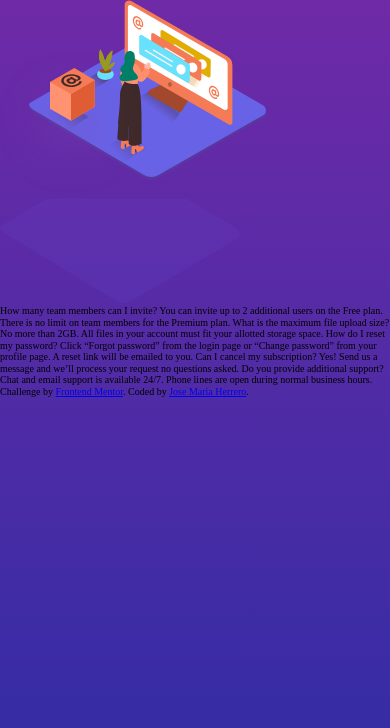
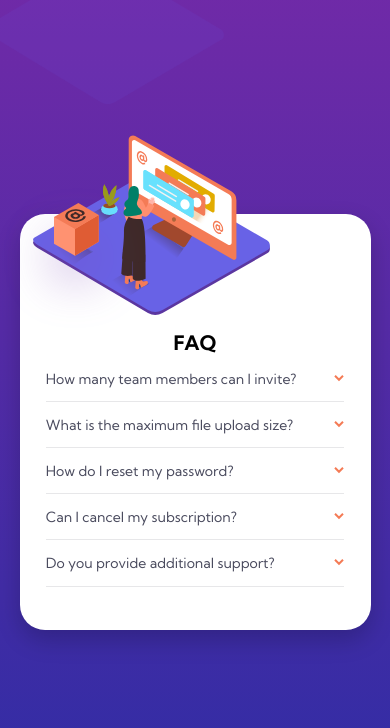
Before and after one commit to Frontend-Mentor-Jmhs11/faq-accordion-card, a plain HTML site: page index.html in a window 390 px wide. Drawn offline with Linux system fonts and the light colour scheme.

Commit message:
Mobile Finished

```diff
--- a/css/styles.css
+++ b/css/styles.css
@@ -10,6 +10,15 @@ html {
     box-sizing: inherit;
 }
 
+hr {
+    display: block;
+    height: 1px;
+    border: 0;
+    border-top: 1px solid hsl(240, 5%, 91%);
+    margin: 1em 0;
+    padding: 0;
+}
+
 body {
     background: hsl(273, 60%, 41%);
     background: -moz-linear-gradient(top, hsl(273, 60%, 41%) 0%, hsl(240, 57%, 41%) 100%);
@@ -18,6 +27,88 @@ body {
     background: -o-linear-gradient(top, hsl(273, 60%, 41%) 0%, hsl(240, 57%, 41%) 100%);
     background: -ms-linear-gradient(top, hsl(273, 60%, 41%) 0%, hsl(240, 57%, 41%) 100%);
     background: linear-gradient(to bottom, hsl(273, 60%, 41%) 0%, hsl(240, 57%, 41%) 100%);
-    filter: progid:DXImageTransform.Microsoft.gradient( startColorstr='#6f2aa8', endColorstr='#2d2da6', GradientType=0 );
+    filter: progid: DXImageTransform.Microsoft.gradient( startColorstr='#6f2aa8', endColorstr='#2d2da6', GradientType=0);
     height: 100vh;
+    font-family: 'Kumbh Sans', sans-serif;
+    font-size: 1.2rem;
+    font-weight: 400;
+    display: flex;
+    justify-content: center;
+    align-items: center;
 }
+
+.card {
+    padding: 10rem 0 3rem;
+    background-color: white;
+    width: 90%;
+    box-shadow: 0 10px 25px rgba(0, 0, 0, 0.2);
+    border-radius: 25px;
+}
+
+.image-container {
+    position: relative;
+}
+
+.image,
+.image__shadow {
+    position: absolute;
+    top: 16%;
+    margin: 0 auto;
+    margin-left: -4%;
+}
+
+.image {
+    z-index: 1;
+}
+
+.image__shadow {
+    top: 27%;
+    left: 21%;
+    z-index: 0;
+}
+
+.card__title {
+    font-size: 2rem;
+    text-align: center;
+}
+
+.card__item {
+    width: 85%;
+    margin: 0 auto;
+    position: relative;
+}
+
+.item__title {
+    font-weight: 400;
+    color: hsl(237, 12%, 33%);
+}
+
+.item__title:active {
+    color: hsl(14, 88%, 65%);
+}
+
+.item__image {
+    position: absolute;
+    top: 4px;
+    right: 0px;
+    transition: all .5s ease-in-out;
+}
+
+.item__description {
+    color: hsl(240, 6%, 50%);
+    display: none;
+}
+
+@media (min-width: 375px) {
+    .image {
+        left: 5%;
+    }
+    .image__shadow {
+        top: 0;
+        left: 0;
+    }
+}
+
+.attribution {
+    display: none;
+}
--- a/index.html
+++ b/index.html
@@ -1,47 +1,70 @@
 <!DOCTYPE html>
 <html lang="en">
+
 <head>
     <meta charset="UTF-8">
-	<meta name="viewport" content="width=device-width, initial-scale=1.0"> <!-- displays site properly based on user's device -->
+    <meta name="viewport" content="width=device-width, initial-scale=1.0">
+    <!-- displays site properly based on user's device -->
 
     <link rel="icon" type="image/png" sizes="32x32" href="./images/favicon-32x32.png">
 
     <title>Frontend Mentor | FAQ Accordion Card</title>
 
+    <link rel="preconnect" href="https://fonts.gstatic.com">
+    <link href="https://fonts.googleapis.com/css2?family=Kumbh+Sans:wght@400;700&display=swap" rel="stylesheet">
+
     <link rel="stylesheet" href="css/normalize.css">
     <link rel="stylesheet" href="css/styles.css">
 </head>
+
 <body>
     <!-- En este ejercicio es necesario utilizar grid para que sea mas sencillo -->
 
     <!-- 	mobile breakpoint: 375px
 			desktop breakpoint: 1440px -->
 
-	<div class="image_container--mobile">
-		<img src="images/illustration-woman-online-mobile.svg" alt="Woman Online">
-		<img src="images/bg-pattern-mobile.svg" alt="Woman Online Shadow">
+    <img class="image" src="images/illustration-woman-online-mobile.svg" alt="Woman Online">
+    <img class="image__shadow" src="images/bg-pattern-mobile.svg" alt="Woman Online Shadow">
+    <div class="card">
+
+        <h2 class="card__title">FAQ</h2>
+        <div class="card__item">
+            <h3 class="item__title" onclick="toogleItem(0)">How many team members can I invite?</h3>
+            <img class="item__image" src="images/icon-arrow-down.svg" alt="Arrow Dropdown">
+            <p class="item__description">You can invite up to 2 additional users on the Free plan. There is no limit on team members for the Premium plan.</p>
+            <hr>
+        </div>
+        <div class="card__item">
+            <h3 class="item__title" onclick="toogleItem(1)">What is the maximum file upload size?</h3>
+            <img class="item__image" src="images/icon-arrow-down.svg" alt="Arrow Dropdown">
+            <p class="item__description">No more than 2GB. All files in your account must fit your allotted storage space.</p>
+            <hr>
+        </div>
+        <div class="card__item">
+            <h3 class="item__title" onclick="toogleItem(2)">How do I reset my password?</h3>
+            <img class="item__image" src="images/icon-arrow-down.svg" alt="Arrow Dropdown">
+            <p class="item__description">Click “Forgot password” from the login page or “Change password” from your profile page. A reset link will be emailed to you.</p>
+            <hr>
+        </div>
+        <div class="card__item">
+            <h3 class="item__title" onclick="toogleItem(3)">Can I cancel my subscription?</h3>
+            <img class="item__image" src="images/icon-arrow-down.svg" alt="Arrow Dropdown">
+            <p class="item__description">Yes! Send us a message and we’ll process your request no questions asked.</p>
+            <hr>
+        </div>
+        <div class="card__item">
+            <h3 class="item__title" onclick="toogleItem(4)">Do you provide additional support?</h3>
+            <img class="item__image" src="images/icon-arrow-down.svg" alt="Arrow Dropdown">
+            <p class="item__description">Chat and email support is available 24/7. Phone lines are open during normal business hours.</p>
+            <hr>
+        </div>
     </div>
 
-	How many team members can I invite?
-	You can invite up to 2 additional users on the Free plan. There is no limit on
-	team members for the Premium plan.
+    <div class="attribution">
+        Challenge by <a href="https://www.frontendmentor.io?ref=challenge" target="_blank">Frontend Mentor</a>. Coded by <a href="#">Jose Maria Herrero</a>.
+    </div>
 
-	What is the maximum file upload size?
-	No more than 2GB. All files in your account must fit your allotted storage space.
+    <script src="js/main.js"></script>
+</body>
 
-	How do I reset my password?
-	Click “Forgot password” from the login page or “Change password” from your profile page.
-	A reset link will be emailed to you.
-
-	Can I cancel my subscription?
-	Yes! Send us a message and we’ll process your request no questions asked.
-
-	Do you provide additional support?
-	Chat and email support is available 24/7. Phone lines are open during normal business hours.
-
-	<div class="attribution">
-		Challenge by <a href="https://www.frontendmentor.io?ref=challenge" target="_blank">Frontend Mentor</a>.
-		Coded by <a href="#">Jose Maria Herrero</a>.
-	</div>
-</body>
 </html>
--- a/js/main.js
+++ b/js/main.js
@@ -0,0 +1,15 @@
+function toogleItem(index) {
+    let itemDescription = document.querySelectorAll(".item__description")[index];
+    let itemTitle = document.querySelectorAll(".item__title")[index];
+    let image = document.querySelectorAll(".item__image")[index];
+    if (itemDescription.style.display === "none") {
+        itemDescription.style.display = "block";
+        itemTitle.style.fontWeight = "700";
+        image.style.transform = "rotate(180deg)";
+
+    } else {
+        itemDescription.style.display = "none";
+        itemTitle.style.fontWeight = "400";
+        image.style.transform = "rotate(0deg)";
+    }
+}
```
Lines whose indentation alone changed are shown as unchanged.
